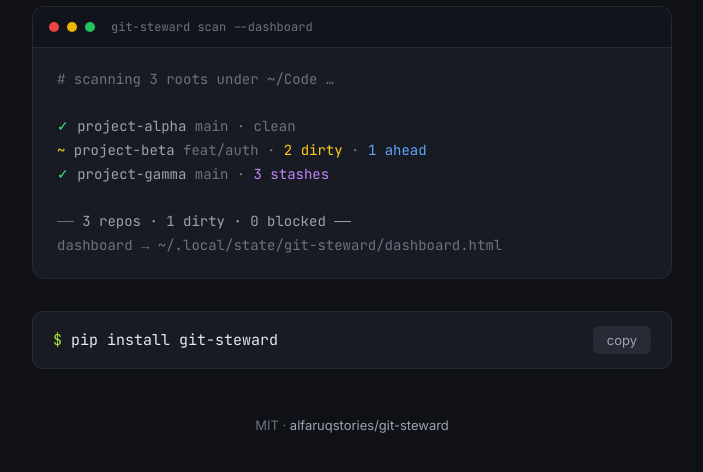
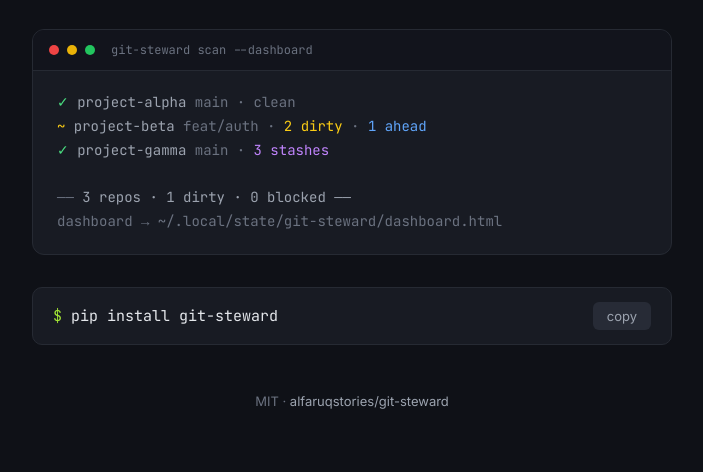
Before and after one commit to alfaruqstories/git-steward, a plain HTML site: page docs/index.html in a window 1280 px wide. Shown: the part 280-752 px from the top of the page, without its empty margins (288-991 px from the left). Drawn offline with Linux system fonts and the light colour scheme.

Commit message:
fix: remove fake scanning line from terminal mockup

```diff
--- a/docs/index.html
+++ b/docs/index.html
@@ -202,8 +202,6 @@ nav a:hover { color: #f2f4f7; }
     <span class="terminal-title">git-steward scan --dashboard</span>
   </div>
   <div class="terminal-body">
-    <span class="dim"># scanning 3 roots under ~/Code …</span><br>
-    <br>
     <span class="green">✓</span> <span class="gray">project-alpha</span>   <span class="dim">main · clean</span><br>
     <span class="yellow">~</span> <span class="gray">project-beta</span>    <span class="dim">feat/auth ·</span> <span class="yellow">2 dirty</span> <span class="dim">·</span> <span class="blue">1 ahead</span><br>
     <span class="green">✓</span> <span class="gray">project-gamma</span>  <span class="dim">main ·</span> <span class="magenta">3 stashes</span><br>
```
